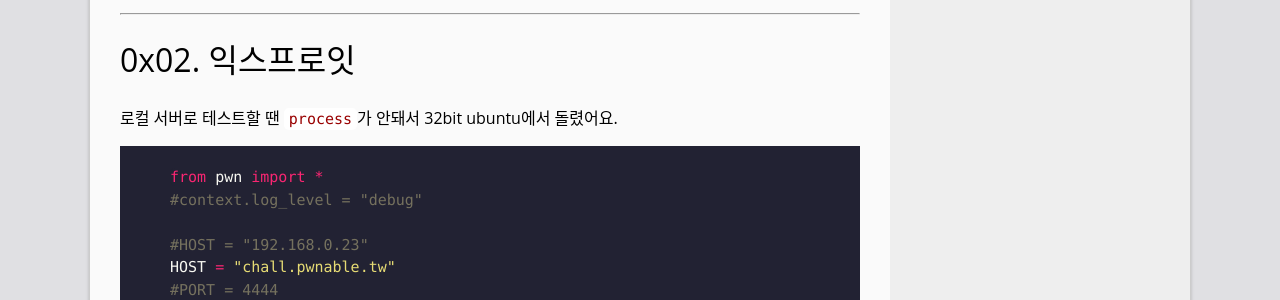
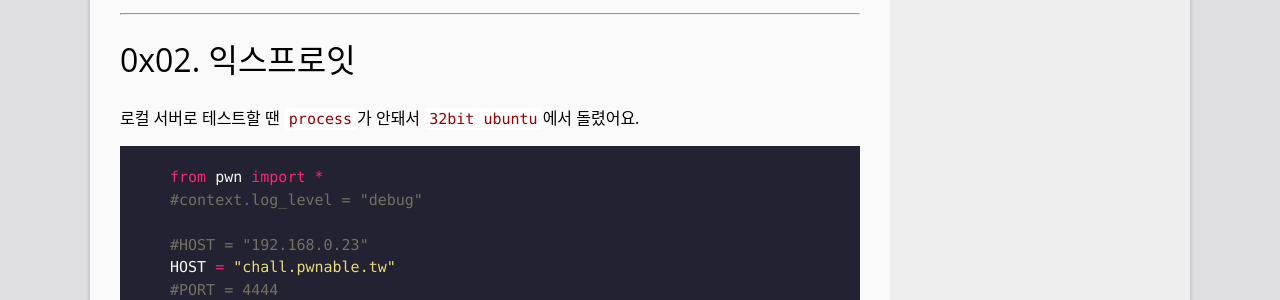
Before and after one commit to UnKN0wnName/stfwlg.github.io, a Jekyll site: the page built from _posts/2018-06-28-[pwnable.tw]_dubblesort_풀이.md, in a window 1280 px wide and 900 px high, scrolled down 3359 px. Shown: the part 153-453 px from the top of the window. Built offline with Jekyll 4.4.1, drawn with Linux system fonts in a browser that asks for light colours; comment, search, counter and statistics services are not loaded.

Commit message:
pwnable.tw dubblesort

````diff
--- a/_posts/2018-06-28-[pwnable.tw]_dubblesort_풀이.md
+++ b/_posts/2018-06-28-[pwnable.tw]_dubblesort_풀이.md
@@ -24,6 +24,7 @@
 ![main_01](/img/pwnable.tw/dubblesort/02.png)
 ![main_02](/img/pwnable.tw/dubblesort/03.png)
 {: refdef}
+{: refdef: style="text-align: center;"}
 
 `max_count`를 입력받는 부분을 보면 `%u`로 받고나서 길이체크 같은게 하나도 없어요.
 
@@ -66,7 +67,7 @@
 - - -
 # 0x02. 익스프로잇
 
-로컬 서버로 테스트할 땐 `process`가 안돼서 32bit ubuntu에서 돌렸어요.
+로컬 서버로 테스트할 땐 `process`가 안돼서 `32bit ubuntu`에서 돌렸어요.
 
 ```python
 from pwn import *
````
